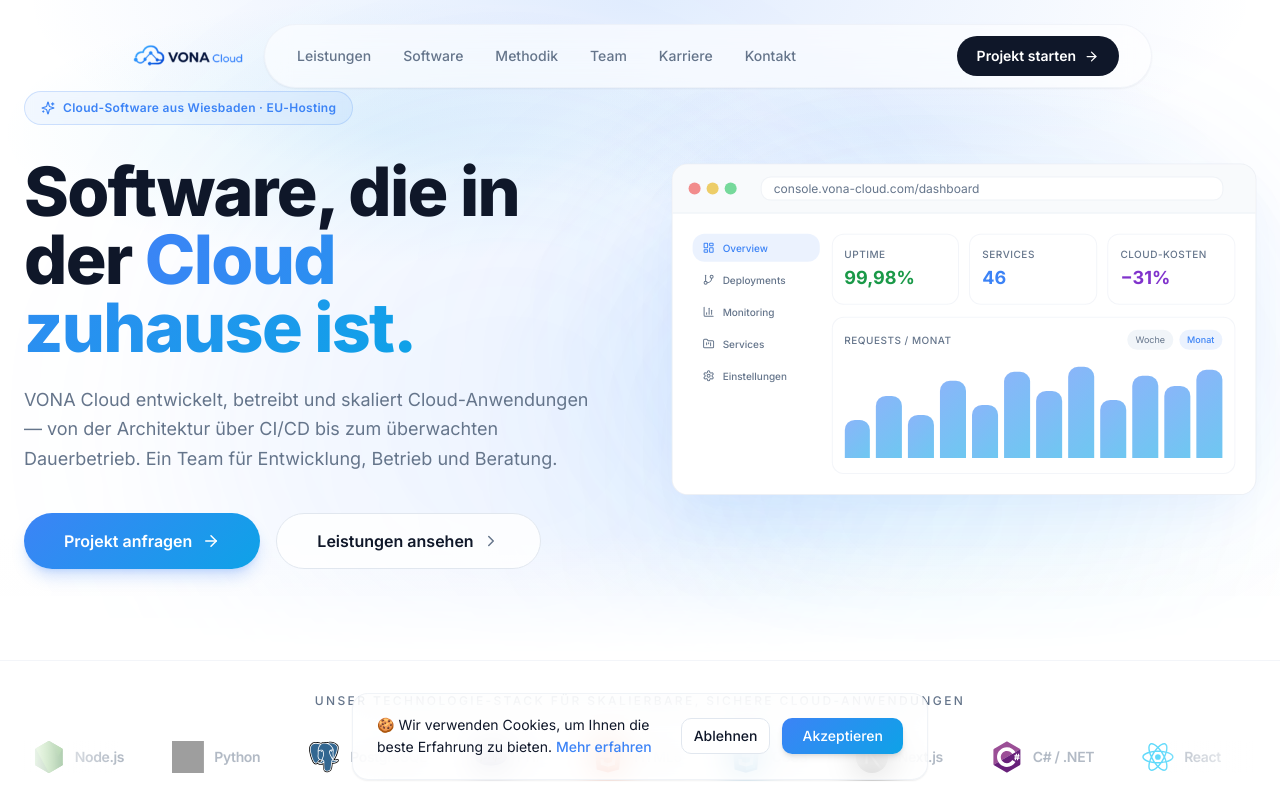
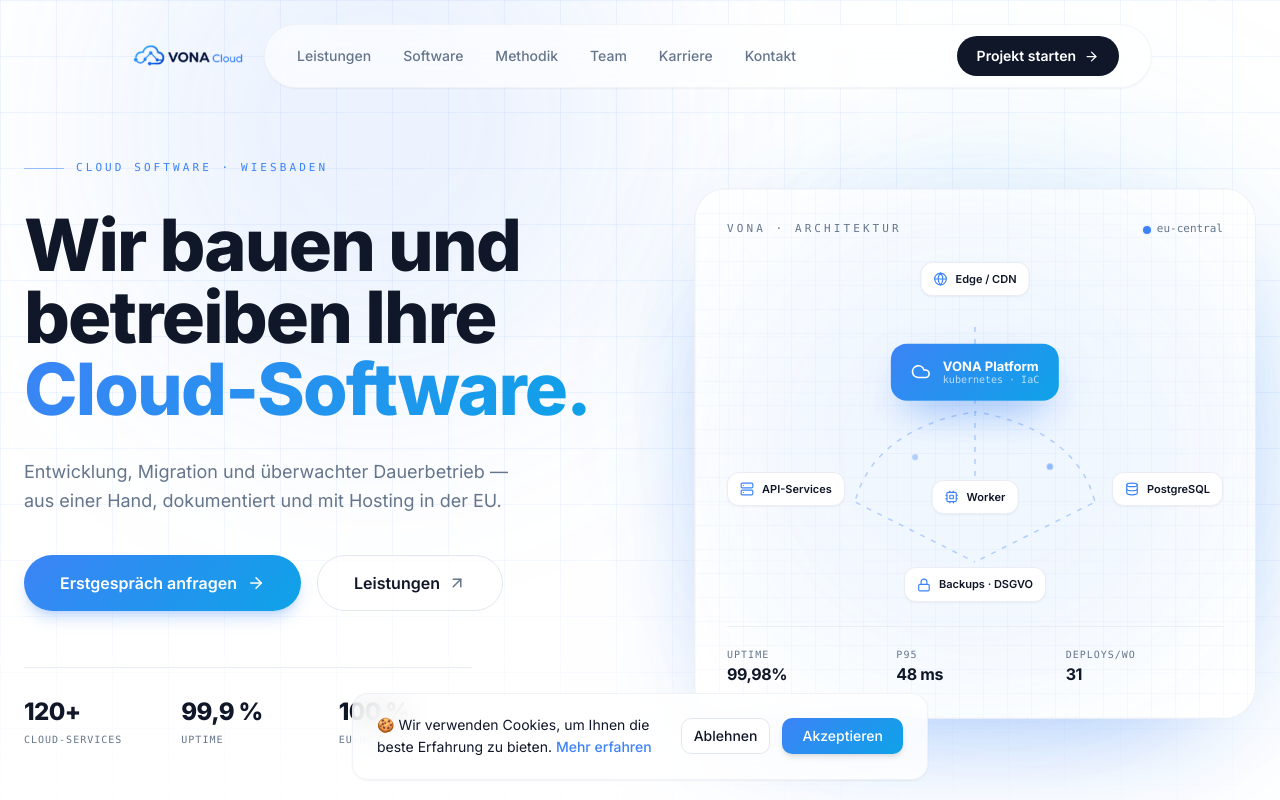
Before and after one commit to darklobster9512/vona-cloud, a React (Vite) app: page / in a window 1280 px wide. Shown: the top 800 px of the page. Built offline with nearby package versions, Linux system fonts and the light colour scheme; grey boxes are pictures that could not be loaded; the HTML template or start-up script is replaced by a standard one.

Commit message:
Changes
Co-authored-by: darklobster9512 <301748244+darklobster9512@users.noreply.github.com>

```diff
--- a/src/components/landing/HeroSection.tsx
+++ b/src/components/landing/HeroSection.tsx
@@ -1,263 +1,172 @@
-import { useState } from 'react';
 import { Link } from 'react-router-dom';
-import { ArrowRight, ChevronRight, Sparkles, LayoutDashboard, GitBranch, BarChart3, FolderKanban, Settings, CheckCircle2, Clock, AlertCircle } from 'lucide-react';
+import { ArrowRight, ArrowUpRight, Cloud, Database, Globe, Lock, Server, Cpu } from 'lucide-react';
 
-const sidebarItems = [
-  { id: 'dashboard', label: 'Overview', icon: LayoutDashboard },
-  { id: 'prozesse', label: 'Deployments', icon: GitBranch },
-  { id: 'analytics', label: 'Monitoring', icon: BarChart3 },
-  { id: 'projekte', label: 'Services', icon: FolderKanban },
-  { id: 'einstellungen', label: 'Einstellungen', icon: Settings },
-];
+/* ── Architecture graphic (pure SVG/CSS) ── */
+const ArchitectureGraphic = () => (
+  <div className="relative w-full">
+    {/* glow */}
+    <div className="absolute inset-6 rounded-full bg-primary/[0.10] blur-[70px]" />
 
+    <div className="relative rounded-[2rem] border border-border/60 bg-white/70 backdrop-blur-xl p-6 sm:p-8 shadow-[0_40px_120px_-50px_hsl(217_91%_60%/0.55)]">
+      <div className="absolute inset-0 rounded-[2rem] bg-blueprint-fine opacity-70 pointer-events-none" />
 
-const tabContent: Record<string, {
-  kpis?: { label: string; value: string; color: string }[];
-  content: React.ReactNode;
-}> = {
-  dashboard: {
-    kpis: [
-      { label: 'Uptime', value: '99,98%', color: 'text-[hsl(142_71%_35%)]' },
-      { label: 'Services', value: '46', color: 'text-primary' },
-      { label: 'Cloud-Kosten', value: '−31%', color: 'text-[hsl(270_60%_50%)]' },
-    ],
+      <div className="relative flex items-center justify-between mb-6">
+        <span className="mono-label-muted">vona · architektur</span>
+        <span className="flex items-center gap-1.5 font-mono text-[11px] text-muted-foreground">
+          <span className="relative flex h-2 w-2">
+            <span className="absolute inline-flex h-full w-full rounded-full bg-primary/60 animate-ring-expand" />
+            <span className="relative inline-flex h-2 w-2 rounded-full bg-primary" />
+          </span>
+          eu-central
+        </span>
+      </div>
 
-    content: (
-      <div className="flex-1 rounded-xl border border-border/40 bg-background p-3">
-        <div className="flex items-center justify-between mb-3">
-          <div className="text-[10px] font-medium text-muted-foreground uppercase tracking-wider">Requests / Monat</div>
-          <div className="flex gap-1.5">
-            <div className="h-5 px-2 rounded-md bg-muted text-[9px] flex items-center text-muted-foreground">Woche</div>
-            <div className="h-5 px-2 rounded-md bg-primary/10 text-[9px] flex items-center text-primary font-medium">Monat</div>
+      {/* Node map */}
+      <div className="relative h-[300px] sm:h-[340px]">
+        <svg viewBox="0 0 400 340" className="absolute inset-0 w-full h-full">
+          <g
+            stroke="hsl(var(--primary))"
+            strokeOpacity="0.35"
+            strokeWidth="1.5"
+            fill="none"
+            strokeDasharray="5 7"
+          >
+            <path d="M200 60 L200 150" className="animate-dash-flow" />
+            <path d="M200 150 C200 150 100 160 80 240" className="animate-dash-flow" style={{ animationDelay: '0.4s' }} />
+            <path d="M200 150 C200 150 300 160 320 240" className="animate-dash-flow" style={{ animationDelay: '0.8s' }} />
+            <path d="M200 150 L200 240" className="animate-dash-flow" style={{ animationDelay: '1.2s' }} />
+            <path d="M80 240 L200 300" className="animate-dash-flow" style={{ animationDelay: '1.6s' }} />
+            <path d="M320 240 L200 300" className="animate-dash-flow" style={{ animationDelay: '2s' }} />
+          </g>
+          <g fill="hsl(var(--primary))">
+            <circle cx="200" cy="105" r="3" className="animate-node-pulse" />
+            <circle cx="140" cy="195" r="3" className="animate-node-pulse" style={{ animationDelay: '0.6s' }} />
+            <circle cx="262" cy="195" r="3" className="animate-node-pulse" style={{ animationDelay: '1.1s' }} />
+            <circle cx="200" cy="270" r="3" className="animate-node-pulse" style={{ animationDelay: '1.7s' }} />
+          </g>
+        </svg>
+
+        {/* Top: edge */}
+        <Node className="left-1/2 -translate-x-1/2 top-0" icon={Globe} label="Edge / CDN" />
+        {/* Center: platform */}
+        <div className="absolute left-1/2 -translate-x-1/2 top-[110px] -translate-y-1/2">
+          <div className="relative flex items-center gap-3 rounded-2xl bg-gradient-blue px-5 py-3.5 text-primary-foreground shadow-[0_18px_44px_-16px_hsl(217_91%_60%/0.8)]">
+            <Cloud size={20} />
+            <div className="leading-tight">
+              <p className="text-[13px] font-bold">VONA Platform</p>
+              <p className="font-mono text-[10px] text-white/70">kubernetes · IaC</p>
+            </div>
           </div>
         </div>
-        <div className="flex items-end gap-1.5 h-24">
-          {[40, 65, 45, 80, 55, 90, 70, 95, 60, 85, 75, 92].map((h, i) => (
-            <div key={i} className="flex-1 rounded-t-md bg-gradient-blue opacity-60 transition-all duration-300" style={{ height: `${h}%` }} />
-          ))}
-        </div>
+        {/* Row of services */}
+        <Node className="left-0 top-[210px]" icon={Server} label="API-Services" />
+        <Node className="left-1/2 -translate-x-1/2 top-[218px]" icon={Cpu} label="Worker" />
+        <Node className="right-0 top-[210px]" icon={Database} label="PostgreSQL" />
+        {/* Bottom */}
+        <Node className="left-1/2 -translate-x-1/2 bottom-0" icon={Lock} label="Backups · DSGVO" />
       </div>
-    ),
-  },
-  prozesse: {
-    kpis: [
-      { label: 'Heute', value: '12', color: 'text-primary' },
-      { label: 'Erfolgreich', value: '98%', color: 'text-[hsl(142_71%_35%)]' },
-      { label: 'Rollbacks', value: '1', color: 'text-[hsl(45_93%_47%)]' },
-    ],
-    content: (
-      <div className="flex-1 rounded-xl border border-border/40 bg-background p-3 flex flex-col gap-2">
+
+      {/* Live metrics strip */}
+      <div className="relative mt-6 grid grid-cols-3 gap-3 border-t border-border/60 pt-5">
         {[
-          { name: 'api-gateway · v2.14', status: 'Live', icon: CheckCircle2, statusColor: 'text-[hsl(142_71%_35%)] bg-[hsl(142_71%_35%/0.1)]' },
-          { name: 'billing-service · v1.8', status: 'Deploy', icon: Clock, statusColor: 'text-primary bg-primary/10' },
-          { name: 'web-app · v4.2', status: 'Live', icon: CheckCircle2, statusColor: 'text-[hsl(142_71%_35%)] bg-[hsl(142_71%_35%/0.1)]' },
-          { name: 'worker-queue · v0.9', status: 'Staging', icon: AlertCircle, statusColor: 'text-[hsl(45_93%_47%)] bg-[hsl(45_93%_47%/0.1)]' },
-        ].map((p) => (
-
-          <div key={p.name} className="flex items-center justify-between px-2.5 py-2 rounded-lg bg-muted/40">
-            <div className="flex items-center gap-2">
-              <p.icon size={12} className="text-muted-foreground" />
-              <span className="text-[11px] font-medium text-foreground">{p.name}</span>
-            </div>
-            <span className={`text-[9px] font-semibold px-2 py-0.5 rounded-full ${p.statusColor}`}>{p.status}</span>
+          { k: 'uptime', v: '99,98%' },
+          { k: 'p95', v: '48 ms' },
+          { k: 'deploys/wo', v: '31' },
+        ].map((m) => (
+          <div key={m.k}>
+            <p className="font-mono text-[10px] uppercase tracking-widest text-muted-foreground">{m.k}</p>
+            <p className="text-base font-bold tracking-tight">{m.v}</p>
           </div>
         ))}
       </div>
-    ),
-  },
-  analytics: {
-    kpis: [
-      { label: 'Requests/s', value: '3.4k', color: 'text-primary' },
-      { label: 'p95 Latenz', value: '48ms', color: 'text-[hsl(142_71%_35%)]' },
-      { label: 'Fehlerrate', value: '0,02%', color: 'text-[hsl(270_60%_50%)]' },
-    ],
-    content: (
-      <div className="flex-1 rounded-xl border border-border/40 bg-background p-3">
-        <div className="text-[10px] font-medium text-muted-foreground uppercase tracking-wider mb-3">Traffic-Verlauf</div>
+    </div>
+  </div>
+);
 
-        <svg viewBox="0 0 300 100" className="w-full h-24" preserveAspectRatio="none">
-          <defs>
-            <linearGradient id="lineGrad" x1="0" y1="0" x2="0" y2="1">
-              <stop offset="0%" stopColor="hsl(var(--primary))" stopOpacity="0.3" />
-              <stop offset="100%" stopColor="hsl(var(--primary))" stopOpacity="0" />
-            </linearGradient>
-          </defs>
-          <path d="M0,80 L25,65 L50,70 L75,45 L100,50 L125,30 L150,35 L175,20 L200,25 L225,15 L250,18 L275,10 L300,12 L300,100 L0,100Z" fill="url(#lineGrad)" />
-          <polyline points="0,80 25,65 50,70 75,45 100,50 125,30 150,35 175,20 200,25 225,15 250,18 275,10 300,12" fill="none" stroke="hsl(var(--primary))" strokeWidth="2" strokeLinecap="round" strokeLinejoin="round" />
-        </svg>
-      </div>
-    ),
-  },
-  projekte: {
-    kpis: [
-      { label: 'Aktiv', value: '46', color: 'text-primary' },
-      { label: 'Regionen', value: '3', color: 'text-[hsl(45_93%_47%)]' },
-      { label: 'Autoscale', value: 'An', color: 'text-[hsl(142_71%_35%)]' },
-    ],
-    content: (
-      <div className="flex-1 grid grid-cols-2 gap-2">
-        {[
-          { name: 'API Cluster', progress: 72 },
-          { name: 'Datenbank', progress: 54 },
-          { name: 'Object Storage', progress: 88 },
-          { name: 'Queue Worker', progress: 35 },
-        ].map((p) => (
-
-          <div key={p.name} className="rounded-xl border border-border/40 bg-background p-2.5 flex flex-col justify-between">
-            <span className="text-[10px] font-semibold text-foreground">{p.name}</span>
-            <div className="mt-2">
-              <div className="h-1.5 w-full rounded-full bg-muted overflow-hidden">
-                <div className="h-full rounded-full bg-gradient-blue transition-all duration-500" style={{ width: `${p.progress}%` }} />
-              </div>
-              <span className="text-[9px] text-muted-foreground mt-1 block">{p.progress}%</span>
-            </div>
-          </div>
-        ))}
-      </div>
-    ),
-  },
-  einstellungen: {
-    content: (
-      <div className="flex-1 rounded-xl border border-border/40 bg-background p-3 flex flex-col gap-3 col-span-full">
-        {[
-          { label: 'Alerting per E-Mail', on: true },
-          { label: 'Zwei-Faktor-Authentifizierung', on: true },
-          { label: 'Automatische Backups', on: true },
-        ].map((s) => (
-
-          <div key={s.label} className="flex items-center justify-between px-2 py-1.5">
-            <span className="text-[11px] font-medium text-foreground">{s.label}</span>
-            <div className={`w-8 h-4 rounded-full flex items-center px-0.5 transition-colors ${s.on ? 'bg-primary justify-end' : 'bg-muted justify-start'}`}>
-              <div className="w-3 h-3 rounded-full bg-background shadow-sm" />
-            </div>
-          </div>
-        ))}
-        <div className="flex flex-col gap-2 mt-1">
-          <div className="h-8 rounded-lg border border-border/50 bg-muted/30 flex items-center px-3">
-            <span className="text-[10px] text-muted-foreground">ops@vona-cloud.com</span>
-          </div>
-          <div className="h-8 rounded-lg border border-border/50 bg-muted/30 flex items-center px-3">
-            <span className="text-[10px] text-muted-foreground">••••••••••••</span>
-          </div>
-        </div>
-      </div>
-    ),
-  },
-};
+const Node = ({
+  className,
+  icon: Icon,
+  label,
+}: {
+  className: string;
+  icon: React.ElementType;
+  label: string;
+}) => (
+  <div className={`absolute ${className}`}>
+    <div className="flex items-center gap-2 rounded-xl border border-border/70 bg-white px-3 py-2 shadow-sm">
+      <Icon size={14} className="text-primary" />
+      <span className="text-[11px] font-semibold whitespace-nowrap">{label}</span>
+    </div>
+  </div>
+);
 
 const HeroSection = () => {
-  const [activeTab, setActiveTab] = useState('dashboard');
-  const current = tabContent[activeTab];
-
   return (
-    <section className="relative flex flex-col items-center justify-center pt-32 pb-16 lg:pt-0 lg:min-h-[calc(100vh-140px)] lg:pb-0 overflow-hidden hero-gradient">
-      {/* Animated gradient orbs */}
-      <div className="absolute inset-0 overflow-hidden pointer-events-none">
-        <div className="absolute top-[20%] left-[15%] w-[600px] h-[600px] rounded-full bg-primary/[0.07] blur-[100px] animate-orb" />
-        <div className="absolute top-[30%] right-[10%] w-[500px] h-[500px] rounded-full bg-[hsl(199_89%_48%/0.06)] blur-[100px] animate-orb-delayed" />
-        <div className="absolute bottom-[10%] left-[40%] w-[400px] h-[400px] rounded-full bg-primary/[0.05] blur-[80px] animate-orb" />
+    <section className="relative overflow-hidden pt-32 pb-20 lg:pt-40 lg:pb-28">
+      {/* Backdrop */}
+      <div className="absolute inset-0 bg-blueprint mask-fade-b pointer-events-none" />
+      <div className="absolute inset-0 pointer-events-none">
+        <div className="absolute -top-32 left-[8%] h-[520px] w-[520px] rounded-full bg-primary/[0.10] blur-[110px] animate-orb" />
+        <div className="absolute top-[18%] right-[4%] h-[460px] w-[460px] rounded-full bg-[hsl(199_89%_48%/0.09)] blur-[110px] animate-orb-delayed" />
       </div>
 
-      <div className="relative z-10 max-w-7xl mx-auto px-6 grid grid-cols-1 lg:grid-cols-2 gap-12 lg:gap-16 items-center">
-        {/* Left: Text content */}
-        <div className="text-left">
-          <div className="hero-animate hero-animate-1 inline-flex items-center gap-2 px-4 py-2 rounded-full border border-primary/20 bg-primary/[0.06] backdrop-blur-sm mb-8">
-            <Sparkles size={14} className="text-primary" />
-            <span className="text-xs font-semibold text-primary tracking-wide">Cloud-Software aus Wiesbaden · EU-Hosting</span>
+      <div className="relative z-10 mx-auto grid max-w-7xl grid-cols-1 items-center gap-14 px-6 lg:grid-cols-[1.05fr_1fr] lg:gap-20">
+        {/* Left */}
+        <div>
+          <div className="hero-animate hero-animate-1 mb-8 flex items-center gap-3">
+            <span className="h-px w-10 bg-primary/50" />
+            <span className="mono-label">Cloud Software · Wiesbaden</span>
           </div>
 
-          <h1 className="hero-animate hero-animate-2 text-3xl sm:text-4xl md:text-5xl lg:text-6xl xl:text-[4.25rem] font-extrabold tracking-tight leading-[1.08] mb-6">
-            Software, die in der{' '}
-            <span className="text-gradient-blue">Cloud zuhause ist.</span>
+          <h1 className="hero-animate hero-animate-2 text-[2.5rem] font-extrabold leading-[1.02] tracking-tight sm:text-5xl lg:text-6xl xl:text-[4.5rem]">
+            Wir bauen und
+            <br />
+            betreiben Ihre
+            <br />
+            <span className="text-gradient-blue">Cloud-Software.</span>
           </h1>
 
-          <p className="hero-animate hero-animate-3 text-lg text-muted-foreground max-w-xl mb-10 leading-relaxed">
-            VONA Cloud entwickelt, betreibt und skaliert Cloud-Anwendungen —
-            von der Architektur über CI/CD bis zum überwachten Dauerbetrieb.
-            Ein Team für Entwicklung, Betrieb und Beratung.
+          <p className="hero-animate hero-animate-3 mt-8 max-w-lg text-lg leading-relaxed text-muted-foreground">
+            Entwicklung, Migration und überwachter Dauerbetrieb — aus einer Hand,
+            dokumentiert und mit Hosting in der EU.
           </p>
 
-          <div className="hero-animate hero-animate-4 flex flex-col sm:flex-row items-stretch sm:items-start gap-4">
+          <div className="hero-animate hero-animate-4 mt-10 flex flex-col gap-4 sm:flex-row">
             <Link
               to="/kontakt"
-              className="inline-flex items-center justify-center gap-2.5 px-10 h-14 rounded-full bg-gradient-blue text-primary-foreground font-semibold text-base shadow-lg shadow-primary/25 hover:shadow-xl hover:shadow-primary/35 hover:scale-[1.03] transition-all duration-200"
+              className="group inline-flex h-14 items-center justify-center gap-2.5 rounded-full bg-gradient-blue px-9 text-base font-semibold text-primary-foreground shadow-lg shadow-primary/25 transition-all duration-200 hover:shadow-xl hover:shadow-primary/35"
             >
-              Projekt anfragen
-              <ArrowRight size={18} />
+              Erstgespräch anfragen
+              <ArrowRight size={18} className="transition-transform group-hover:translate-x-1" />
             </Link>
             <Link
               to="/leistungen"
-              className="inline-flex items-center justify-center gap-2 px-10 h-14 rounded-full border border-border bg-background/80 backdrop-blur-sm text-foreground font-semibold text-base hover:bg-background hover:border-primary/40 transition-all duration-200"
+              className="group inline-flex h-14 items-center justify-center gap-2 rounded-full border border-border bg-background/70 px-9 text-base font-semibold backdrop-blur-sm transition-all duration-200 hover:border-primary/40"
             >
-              Leistungen ansehen
-              <ChevronRight size={18} className="text-muted-foreground" />
+              Leistungen
+              <ArrowUpRight size={18} className="text-muted-foreground transition-transform group-hover:-translate-y-0.5 group-hover:translate-x-0.5" />
             </Link>
           </div>
 
+          <dl className="hero-animate hero-animate-5 mt-14 grid max-w-md grid-cols-3 gap-6 border-t border-border/70 pt-7">
+            {[
+              { v: '120+', l: 'Cloud-Services' },
+              { v: '99,9 %', l: 'Uptime' },
+              { v: '100 %', l: 'EU-Hosting' },
+            ].map((s) => (
+              <div key={s.l}>
+                <dt className="text-2xl font-extrabold tracking-tight">{s.v}</dt>
+                <dd className="mt-1 font-mono text-[10px] uppercase tracking-widest text-muted-foreground">{s.l}</dd>
+              </div>
+            ))}
+          </dl>
         </div>
 
-        {/* Right: Interactive Dashboard Mockup */}
-        <div className="hero-animate hero-animate-5 relative">
-          <div className="absolute -inset-10 bg-primary/[0.06] blur-[60px] rounded-full" />
-
-          <div className="relative rounded-2xl border border-border/60 bg-background shadow-2xl shadow-primary/[0.08] overflow-hidden animate-float-slow lg:rotate-1" style={{ perspective: '1000px' }}>
-            {/* Browser bar */}
-            <div className="flex items-center gap-2 px-4 py-3 bg-muted/50 border-b border-border/50">
-              <div className="flex gap-1.5">
-                <div className="w-3 h-3 rounded-full bg-[hsl(0_84%_60%/0.6)]" />
-                <div className="w-3 h-3 rounded-full bg-[hsl(45_93%_47%/0.6)]" />
-                <div className="w-3 h-3 rounded-full bg-[hsl(142_71%_45%/0.6)]" />
-              </div>
-              <div className="flex-1 mx-4">
-                <div className="h-6 rounded-md bg-background border border-border/50 flex items-center px-3">
-                  <span className="text-xs text-muted-foreground">console.vona-cloud.com/{activeTab}</span>
-                </div>
-              </div>
-            </div>
-
-            {/* Dashboard content */}
-            <div className="p-5 grid grid-cols-12 gap-3 min-h-[280px]">
-              {/* Sidebar */}
-              <div className="col-span-3 hidden md:flex flex-col gap-1">
-                {sidebarItems.map((item) => (
-                  <button
-                    key={item.id}
-                    onClick={() => setActiveTab(item.id)}
-                    className={`h-7 rounded-lg flex items-center px-2.5 gap-2 transition-all duration-200 cursor-pointer text-left ${
-                      activeTab === item.id
-                        ? 'bg-primary/10'
-                        : 'hover:bg-muted/60'
-                    }`}
-                  >
-                    <item.icon size={12} className={activeTab === item.id ? 'text-primary' : 'text-muted-foreground'} />
-                    <span className={`text-[10px] font-medium truncate ${activeTab === item.id ? 'text-primary' : 'text-muted-foreground'}`}>
-                      {item.label}
-                    </span>
-                  </button>
-                ))}
-              </div>
-
-              {/* Main content */}
-              <div className="col-span-12 md:col-span-9 flex flex-col gap-3 transition-all duration-200">
-                {current.kpis && (
-                  <div className="grid grid-cols-3 gap-2.5">
-                    {current.kpis.map((kpi) => (
-                      <div key={kpi.label} className="rounded-xl border border-border/40 bg-background p-3">
-                        <p className="text-[10px] font-medium text-muted-foreground uppercase tracking-wider">{kpi.label}</p>
-                        <p className={`text-lg font-bold mt-0.5 ${kpi.color}`}>{kpi.value}</p>
-                      </div>
-                    ))}
-                  </div>
-                )}
-                {current.content}
-              </div>
-            </div>
-          </div>
+        {/* Right */}
+        <div className="hero-animate hero-animate-5">
+          <ArchitectureGraphic />
         </div>
       </div>
-
-      {/* Bottom fade */}
-      <div className="absolute bottom-0 left-0 right-0 h-32 bg-gradient-to-t from-background to-transparent" />
     </section>
   );
 };
```
